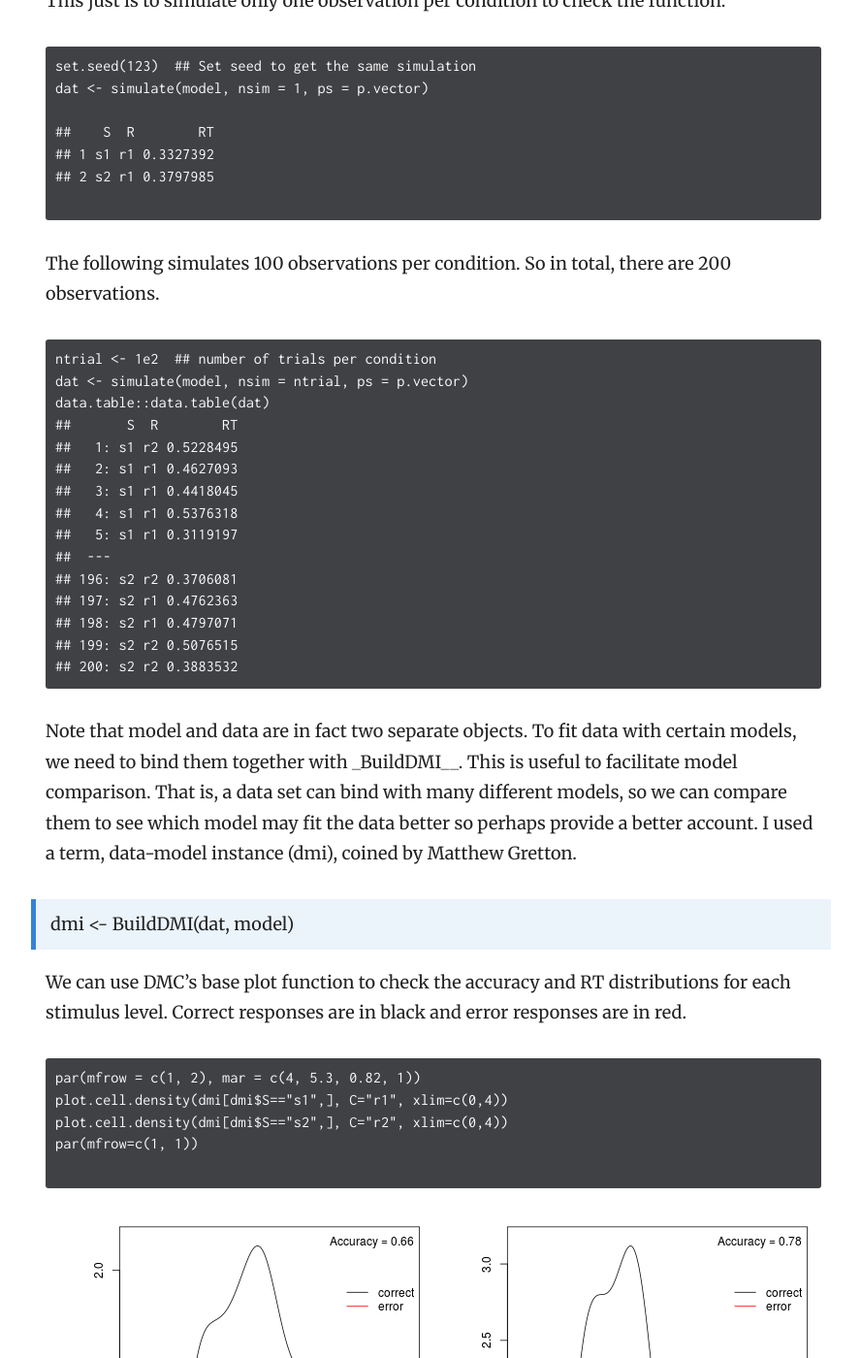
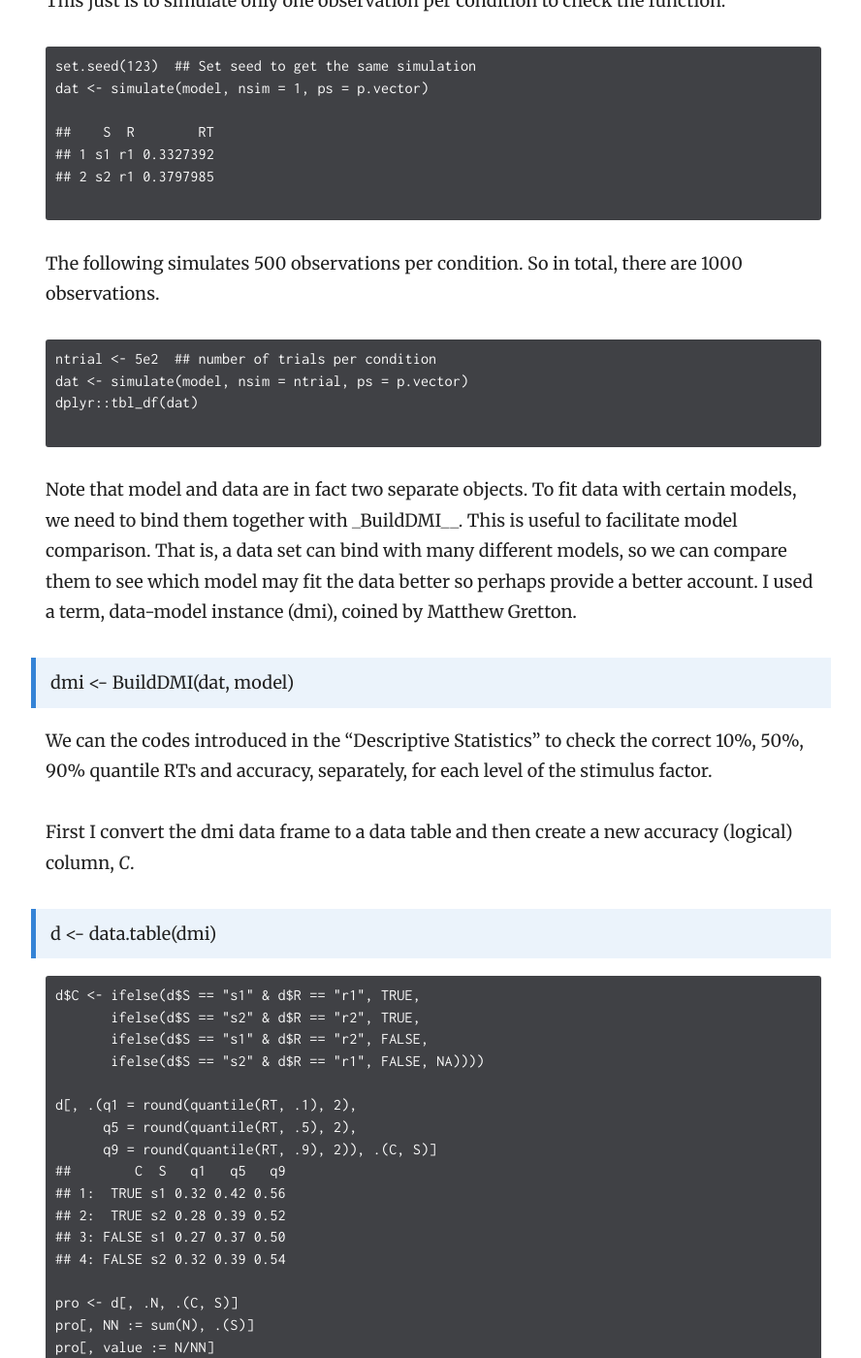
Before and after one commit to yxlin/yxlin.github.io, a Jekyll site: the page built from _docs/basics/simulation.md, in a window 1280 px wide and 1400 px high, scrolled down 1142 px. Shown: the whole window at 97% size, without its empty margins (343-1231 px from the left). Built offline with Jekyll 4.4.1, drawn with Linux system fonts in a browser that asks for light colours; some of the changed text lies outside the part shown.

Commit message:
update simulation

````diff
--- a/_docs/basics/simulation.md
+++ b/_docs/basics/simulation.md
@@ -55,25 +55,14 @@ dat <- simulate(model, nsim = 1, ps = p.vector)
 ```
 
 
-The following simulates 100 observations per condition. So in total,
-there are 200 observations.
+The following simulates 500 observations per condition. So in total,
+there are 1000 observations.
 
 ```
-ntrial <- 1e2  ## number of trials per condition
+ntrial <- 5e2  ## number of trials per condition
 dat <- simulate(model, nsim = ntrial, ps = p.vector)
-data.table::data.table(dat)
-##       S  R        RT
-##   1: s1 r2 0.5228495
-##   2: s1 r1 0.4627093
-##   3: s1 r1 0.4418045
-##   4: s1 r1 0.5376318
-##   5: s1 r1 0.3119197
-##  ---
-## 196: s2 r2 0.3706081
-## 197: s2 r1 0.4762363
-## 198: s2 r1 0.4797071
-## 199: s2 r2 0.5076515
-## 200: s2 r2 0.3883532
+dplyr::tbl_df(dat)
+
 ```
 
 Note that model and data are in fact two separate objects. To fit data
@@ -85,17 +74,52 @@ I used a term, data-model instance (dmi), coined by Matthew Gretton.
 
 > dmi <- BuildDMI(dat, model)
 
-We can use DMC's base plot function to check the accuracy and RT distributions
-for each stimulus level. Correct responses are in black and error responses are
-in red.
+We can the codes introduced in the "Descriptive Statistics" to check
+the correct 10%, 50%, 90% quantile RTs and accuracy, separately, for
+each level of the stimulus factor.
+
+First I convert the dmi data frame to a data table and then create a
+new accuracy (logical) column, _C_.
+> d <- data.table(dmi)
 
 
 
 ```
-par(mfrow = c(1, 2), mar = c(4, 5.3, 0.82, 1))
-plot.cell.density(dmi[dmi$S=="s1",], C="r1", xlim=c(0,4))
-plot.cell.density(dmi[dmi$S=="s2",], C="r2", xlim=c(0,4))
-par(mfrow=c(1, 1))
+d$C <- ifelse(d$S == "s1" & d$R == "r1", TRUE,
+       ifelse(d$S == "s2" & d$R == "r2", TRUE,
+       ifelse(d$S == "s1" & d$R == "r2", FALSE,
+       ifelse(d$S == "s2" & d$R == "r1", FALSE, NA))))
+
+d[, .(q1 = round(quantile(RT, .1), 2),
+      q5 = round(quantile(RT, .5), 2),
+      q9 = round(quantile(RT, .9), 2)), .(C, S)]
+##        C  S   q1   q5   q9
+## 1:  TRUE s1 0.32 0.42 0.56
+## 2:  TRUE s2 0.28 0.39 0.52
+## 3: FALSE s1 0.27 0.37 0.50
+## 4: FALSE s2 0.32 0.39 0.54
+
+pro <- d[, .N, .(C, S)]
+pro[, NN := sum(N), .(S)]
+pro[, value := N/NN]
+cp <- pro[C == TRUE] ## correct percentage
+##       C  S   N  NN value
+## 1: TRUE s1 333 500 0.666
+## 2: TRUE s2 391 500 0.782
+
+ep <- pro[C == FALSE] ## error percentage
+##        C  S   N  NN value
+## 1: FALSE s1 167 500 0.334
+## 2: FALSE s2 109 500 0.218
+```
+
+Plot the RT distributions
+```
+bw <- .01 ## 10 ms binwidth
+p0 <- ggplot(d, aes(RT)) +
+    geom_histogram(binwidth = .01, fill = "white",
+                   colour = "black") +
+    facet_grid(.~C)
 
 ```
 
````
Also changed, not shown: images/simulation/density.png.
